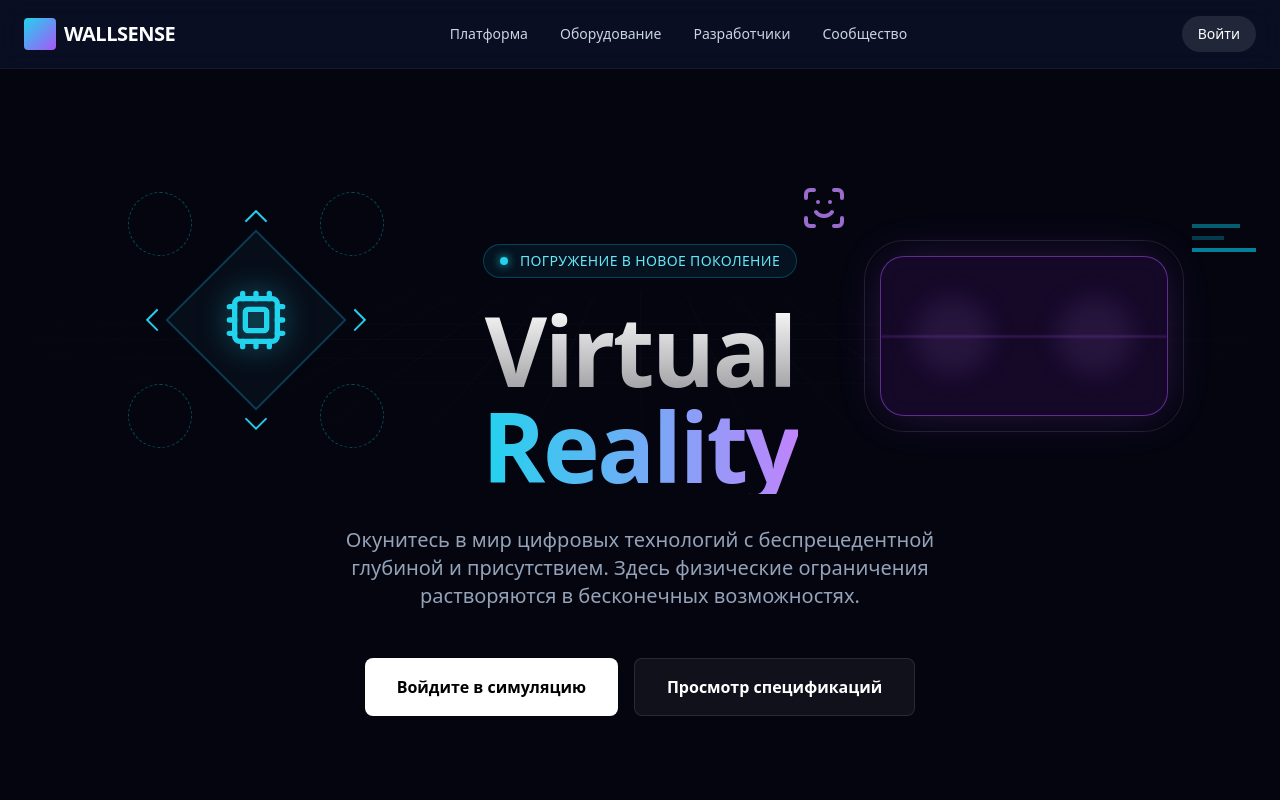
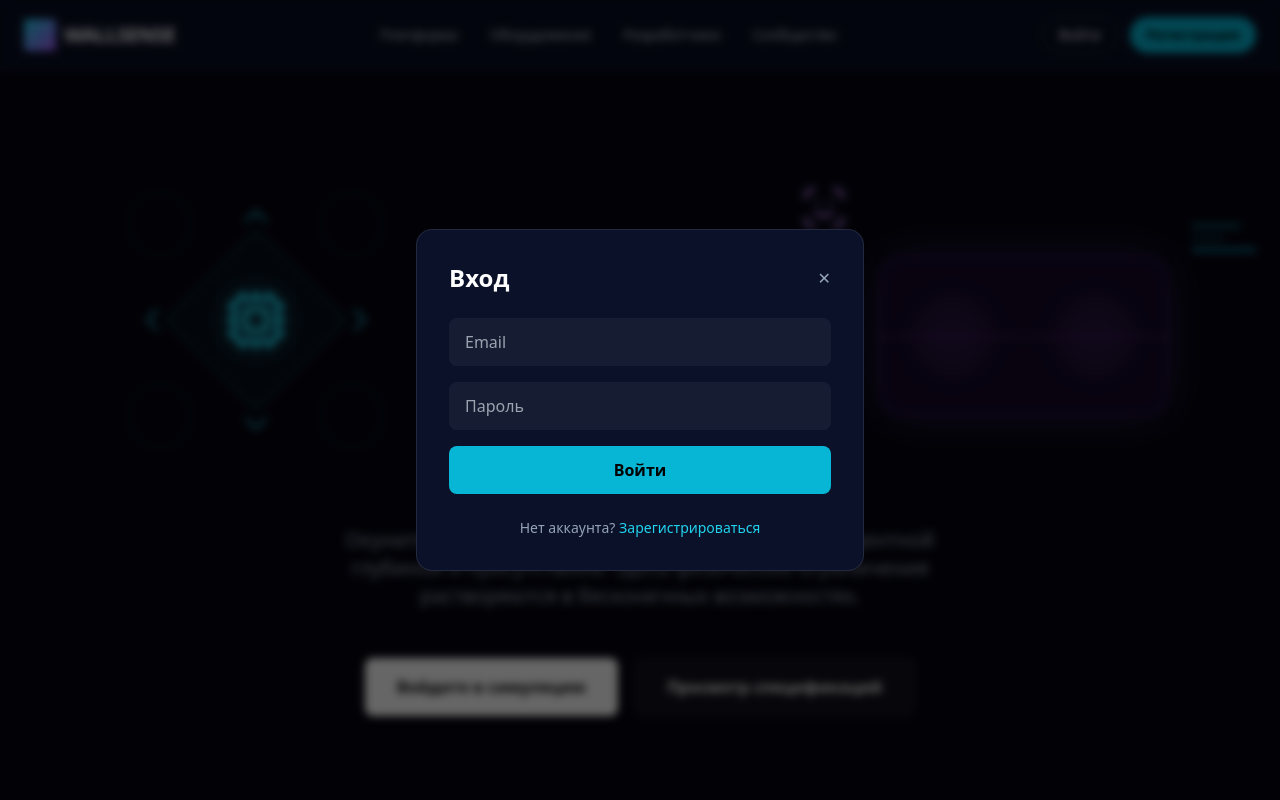
Before and after one commit to sakenzi/WallSense, a React (Vite) app: page / in a window 1280 px wide. Both pictures are taken after a click on the button "Войти". Shown: the top 800 px of the page. Built offline with nearby package versions, Linux system fonts and the light colour scheme.

Commit message:
added auth modal

```diff
--- /dev/null
+++ b/src/components/AuthModal.tsx
@@ -0,0 +1,83 @@
+import React, { useState } from "react";
+
+interface AuthModalProps {
+  open: boolean;
+  onClose: () => void;
+}
+
+export function AuthModal({ open, onClose }: AuthModalProps) {
+  const [mode, setMode] = useState<"login" | "register">("login");
+
+  if (!open) return null;
+
+  return (
+    <div className="fixed inset-0 z-[100] flex items-center justify-center bg-black/60 backdrop-blur-sm">
+      <div className="w-full max-w-md rounded-2xl border border-white/10 bg-[#0a1128] p-8 text-white shadow-xl">
+        <div className="mb-6 flex items-center justify-between">
+          <h2 className="text-2xl font-bold">
+            {mode === "login" ? "Вход" : "Регистрация"}
+          </h2>
+          <button
+            onClick={onClose}
+            className="text-slate-400 hover:text-white"
+          >
+            ✕
+          </button>
+        </div>
+
+        <form className="space-y-4">
+          {mode === "register" && (
+            <input
+              type="text"
+              placeholder="Имя"
+              className="w-full rounded-lg bg-white/5 px-4 py-3 outline-none ring-cyan-500/40 focus:ring-2"
+            />
+          )}
+
+          <input
+            type="email"
+            placeholder="Email"
+            className="w-full rounded-lg bg-white/5 px-4 py-3 outline-none ring-cyan-500/40 focus:ring-2"
+          />
+
+          <input
+            type="password"
+            placeholder="Пароль"
+            className="w-full rounded-lg bg-white/5 px-4 py-3 outline-none ring-cyan-500/40 focus:ring-2"
+          />
+
+          <button
+            type="submit"
+            className="w-full rounded-lg bg-cyan-500 py-3 font-bold text-black transition hover:bg-cyan-400"
+          >
+            {mode === "login" ? "Войти" : "Создать аккаунт"}
+          </button>
+        </form>
+
+        <div className="mt-6 text-center text-sm text-slate-400">
+          {mode === "login" ? (
+            <>
+              Нет аккаунта?{" "}
+              <button
+                onClick={() => setMode("register")}
+                className="text-cyan-400 hover:underline"
+              >
+                Зарегистрироваться
+              </button>
+            </>
+          ) : (
+            <>
+              Уже есть аккаунт?{" "}
+              <button
+                onClick={() => setMode("login")}
+                className="text-cyan-400 hover:underline"
+              >
+                Войти
+              </button>
+            </>
+          )}
+        </div>
+      </div>
+    </div>
+  );
+}
--- a/src/pages/ParallaxLanding.tsx
+++ b/src/pages/ParallaxLanding.tsx
@@ -1,10 +1,15 @@
-import React from 'react';
-import { HeroSection } from '../components/HeroSection';
-import { FeatureGrid } from '../components/FeatureGrid';
-import { TechShowcase } from '../components/TechShowcase';
-import { ParticleField } from '../components/ParticleField';
+import React, { useState } from "react";
+import { AuthModal } from "../components/AuthModal";
+import { HeroSection } from "../components/HeroSection";
+import { FeatureGrid } from "../components/FeatureGrid";
+import { TechShowcase } from "../components/TechShowcase";
+import { ParticleField } from "../components/ParticleField";
+
 export function ParallaxLanding() {
-  return <main className="relative min-h-screen w-full overflow-x-hidden bg-[#0a1128] text-white selection:bg-cyan-500/30">
+  const [authOpen, setAuthOpen] = useState(false);
+
+  return (
+    <main className="relative min-h-screen w-full overflow-x-hidden bg-[#0a1128] text-white selection:bg-cyan-500/30">
       <ParticleField />
 
       {/* Navigation */}
@@ -14,23 +19,29 @@ export function ParallaxLanding() {
             <div className="h-8 w-8 rounded bg-gradient-to-br from-cyan-400 to-purple-500" />
             <span className="text-xl font-bold tracking-tight">WALLSENSE</span>
           </div>
+
           <div className="hidden gap-8 text-sm font-medium text-slate-300 md:flex">
-            <a href="#" className="hover:text-cyan-400 transition-colors">
-              Платформа
-            </a>
-            <a href="#" className="hover:text-cyan-400 transition-colors">
-              Оборудование
-            </a>
-            <a href="#" className="hover:text-cyan-400 transition-colors">
-              Разработчики
-            </a>
-            <a href="#" className="hover:text-cyan-400 transition-colors">
-              Сообщество
-            </a>
+            <a className="hover:text-cyan-400 transition-colors">Платформа</a>
+            <a className="hover:text-cyan-400 transition-colors">Оборудование</a>
+            <a className="hover:text-cyan-400 transition-colors">Разработчики</a>
+            <a className="hover:text-cyan-400 transition-colors">Сообщество</a>
           </div>
-          <button className="rounded-full bg-white/10 px-4 py-2 text-sm font-medium text-white transition-colors hover:bg-white/20">
-            Войти
-          </button>
+
+          {/* AUTH BUTTONS */}
+          <div className="flex items-center gap-3">
+            <button
+              onClick={() => setAuthOpen(true)}
+              className="rounded-full border border-white/20 px-4 py-2 text-sm text-white transition hover:bg-white/10"
+            >
+              Войти
+            </button>
+            <button
+              onClick={() => setAuthOpen(true)}
+              className="rounded-full bg-cyan-500 px-4 py-2 text-sm font-bold text-black transition hover:bg-cyan-400"
+            >
+              Регистрация
+            </button>
+          </div>
         </div>
       </nav>
 
@@ -40,15 +51,15 @@ export function ParallaxLanding() {
         <FeatureGrid />
         <TechShowcase />
 
-        {/* CTA Section */}
+        {/* CTA */}
         <section className="relative overflow-hidden py-32 text-center">
           <div className="absolute inset-0 bg-gradient-to-b from-transparent to-cyan-900/20" />
           <div className="relative z-10 mx-auto max-w-4xl px-4">
-            <h2 className="mb-6 text-4xl font-bold text-white md:text-6xl">
-              Готовы погрузиться в?
+            <h2 className="mb-6 text-4xl font-bold md:text-6xl">
+              Готовы погрузиться?
             </h2>
             <p className="mb-10 text-xl text-slate-400">
-              Присоединяйтесь к тысячам первопроходцев, строящих будущее цифровой реальности.
+              Присоединяйтесь к будущему цифровой реальности.
             </p>
             <button className="group relative inline-flex items-center justify-center overflow-hidden rounded-full bg-cyan-500 px-8 py-4 font-bold text-white transition-all hover:scale-105 hover:bg-cyan-400 hover:shadow-[0_0_40px_-10px_rgba(34,211,238,0.5)]">
               <span className="mr-2">Начинайте пробовать прямо сейчас</span>
@@ -59,10 +70,13 @@ export function ParallaxLanding() {
           </div>
         </section>
 
-        {/* Footer */}
         <footer className="border-t border-white/10 bg-[#050510] py-12 text-center text-sm text-slate-500">
-          <p>© Системы реальности WallSense 2026 года выпуска. Все права защищены.</p>
+          © Системы реальности WallSense 2026 года выпуска. Все права защищены.
         </footer>
       </div>
-    </main>;
+
+      {/* AUTH MODAL */}
+      <AuthModal open={authOpen} onClose={() => setAuthOpen(false)} />
+    </main>
+  );
 }
```
